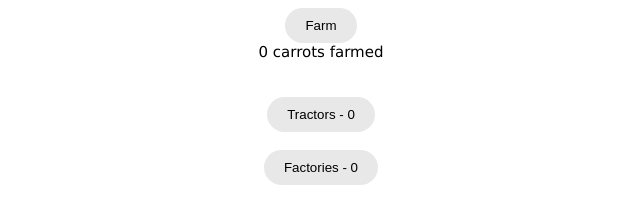
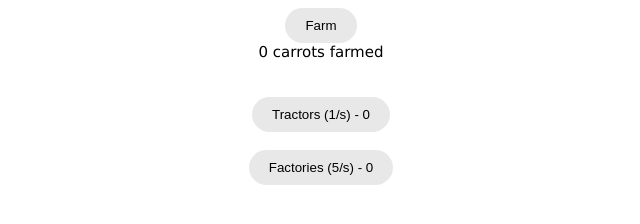
Before and after one commit to Deatox/carrot-clicker, a plain HTML site: page index.html in a window 1280 px wide. Shown: the whole page, without its empty margins (319-959 px from the left). Drawn offline with Linux system fonts and the light colour scheme.

Commit message:
Update index.html

```diff
--- a/index.html
+++ b/index.html
@@ -13,11 +13,11 @@
     <div id="carrotcount">0 carrots farmed</div>
     <br>
     <br>
-    <button onclick="buyTractor();">Tractors - <span id="tractorcount">0</span></button>
+    <button onclick="buyTractor();">Tractors (1/s) - <span id="tractorcount">0</span></button>
     <br>
     <div id="tractorcost"></div>
     <br>
-    <button onclick="buyFactory();">Factories - <span id="factorycount">0</span></button>
+    <button onclick="buyFactory();">Factories (5/s) - <span id="factorycount">0</span></button>
     <br>
     <div id="factorycost"></div>
 </body>
```
